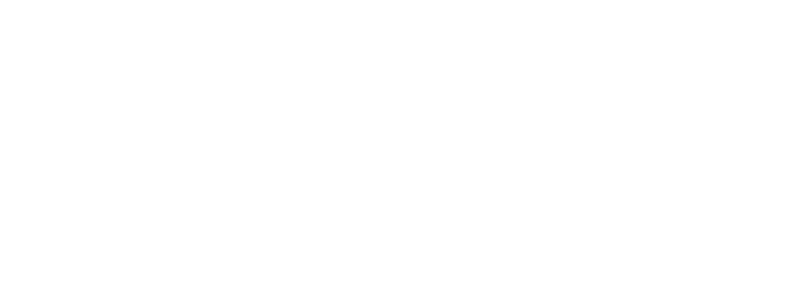
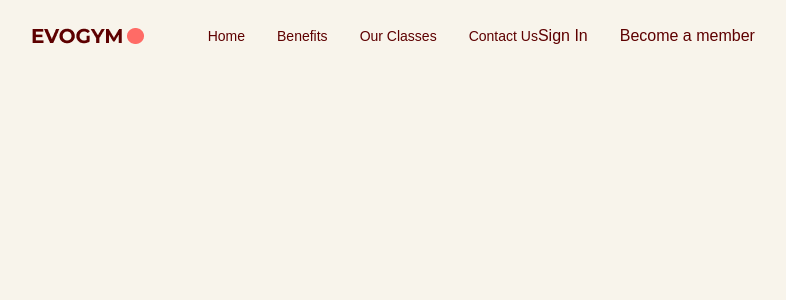
Before and after one commit to YuruBeDeniz/fitness-app, a React (Vite) app: page / in a window 1280 px wide. Shown: the top 300 px of the page, without its empty margins (76-862 px from the left). Built offline with nearby package versions, Linux system fonts and the light colour scheme.

Commit message:
start Navbar component

```diff
--- a/package.json
+++ b/package.json
@@ -21,6 +21,11 @@
     "@types/react-anchor-link-smooth-scroll": "^1.0.2",
     "@types/react-dom": "^18.0.10",
     "@vitejs/plugin-react": "^3.1.0",
+    "autoprefixer": "^10.4.13",
+    "postcss": "^8.4.21",
+    "prettier": "^2.8.4",
+    "prettier-plugin-tailwindcss": "^0.2.3",
+    "tailwindcss": "^3.2.7",
     "typescript": "^4.9.3",
     "vite": "^4.1.0"
   }
--- /dev/null
+++ b/postcss.config.cjs
@@ -0,0 +1,6 @@
+module.exports = {
+  plugins: {
+    tailwindcss: {},
+    autoprefixer: {},
+  },
+}
--- /dev/null
+++ b/prettier.config.cjs
@@ -0,0 +1,3 @@
+module.exports = {
+    plugins: [require("prettier-plugin-tailwindcss")],
+};
--- a/src/App.tsx
+++ b/src/App.tsx
@@ -1,9 +1,10 @@
-
+import Navbar from "@/scenes/navbar";
 
 function App() {
 
   return (
-    <div className="app">
+    <div className="app bg-gray-20">
+      <Navbar />
     </div>
   )
 }
--- a/src/index.css
+++ b/src/index.css
@@ -0,0 +1,15 @@
+@import url('https://fonts.googleapis.com/css2?family=DM+Sans:ital,wght@0,400;1,700&family=Montserrat:wght@700&display=swap');
+
+@tailwind base;
+@tailwind components;
+@tailwind utilities;
+
+html,
+body,
+#root,
+.app {
+    height: 100%;
+    width: 100%;
+    font-family: "DM-Sans", sans-serif;
+    @apply text-gray-500;
+}
--- /dev/null
+++ b/src/scenes/navbar/index.tsx
@@ -0,0 +1,42 @@
+import { useState } from "react";
+import { Bars3Icon, XMarkIcon } from "@heroicons/react/24/solid";
+import Logo from "@/assets/Logo.png";
+
+
+type Props = {}
+
+const Navbar = (props: Props) => {
+  const flexBetween = "flex items-center justify-between;"
+  return (
+    <nav>
+      <div className={`${flexBetween} fixed top-0 z-30 w-full py-6`} >
+        <div className={`${flexBetween} mx-auto w-5/6`}>
+          <div className={`${flexBetween} w-full gap-16`}>
+            {/* LEFT SIDE */}
+            <img alt="logo" src={Logo} />
+
+            {/* RIGHT SIDE */}
+            <div className={`${flexBetween} w-full`}>
+              {/* INNER LEFT SIDE */}
+              <div className={`${flexBetween} gap-8 text-sm`}>
+                <p>Home</p>
+                <p>Benefits</p>
+                <p>Our Classes</p>
+                <p>Contact Us</p>
+              </div>
+
+              {/* INNER RIGHT SIDE signIn & becomeAMember*/}
+              <div className={`${flexBetween} gap-8`}>
+              <p>Sign In</p>
+              <button>Become a member</button>
+              </div>
+
+            </div>
+          </div>
+        </div>
+      </div>
+    </nav>
+  )
+}
+
+export default Navbar;
--- /dev/null
+++ b/tailwind.config.cjs
@@ -0,0 +1,40 @@
+/** @type {import('tailwindcss').Config} */
+module.exports = {
+  content: ["./index.html", "./src/**/*.{js,ts,jsx,tsx}"],
+  theme: {
+    extend: {
+      colors: {
+        "gray-20": "#F8F4EB",
+        "gray-50": "#EFE6E6",
+        "gray-100": "#DFCCCC",
+        "gray-500": "#5E0000",
+        "primary-100": "#FFE1E0",
+        "primary-300": "#FFA6A3",
+        "primary-500": "#FF6B66",
+        "secondary-400": "#FFCD5B",
+        "secondary-500": "#FFC132",
+      },
+      backgroundImage: (theme) => ({
+        "gradient-yellowred":
+        "linear-gradient(90deg, #FF616A 0%, #FFC837 100%)",
+        "mobile-home": "url('./assets/HomePageGraphic.png')",
+      }),
+      fontFamily: {
+        dmsans: ["DM Sans", "sans-serif"],
+        montserrat: ["Montserrat", "sans-serif"],
+      },
+      content: {
+        evolvetext: "url('./assets/EvolveText.png')",
+        abstractwaves: "url('./assets/AbstractWaves.png')",
+        sparkles: "url('./assets/Sparkles.png')",
+        circles: "url('./assets/Circles.png')",
+      },
+    },
+    screens: {
+      xs: "480px",
+      sm: "768px",
+      md: "1060px",
+    },
+  },
+  plugins: [],
+};
--- a/tsconfig.json
+++ b/tsconfig.json
@@ -1,5 +1,8 @@
 {
   "compilerOptions": {
+    "paths": {
+      "@/*": ["./src/*"]
+    },
     "target": "ESNext",
     "useDefineForClassFields": true,
     "lib": ["DOM", "DOM.Iterable", "ESNext"],
--- a/vite.config.ts
+++ b/vite.config.ts
@@ -12,3 +12,6 @@
 
 //find @ and replace it with current directory folder (__dirname)
 //and add src to it.
+/* then add this: "paths": {
+      "@/*": ["./src/*"]
+    }, under compilerOptions in tsconfis.json */
```
Also changed, not shown: 1 other file (tests, documents, lock files or other folders).
